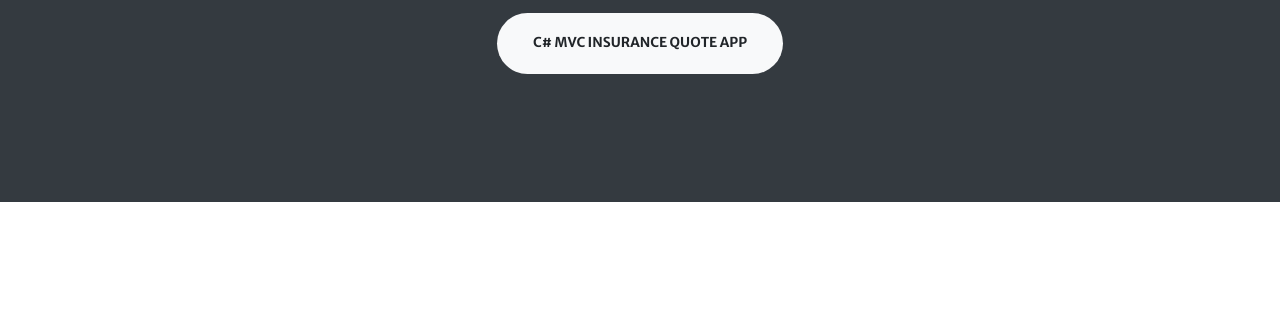
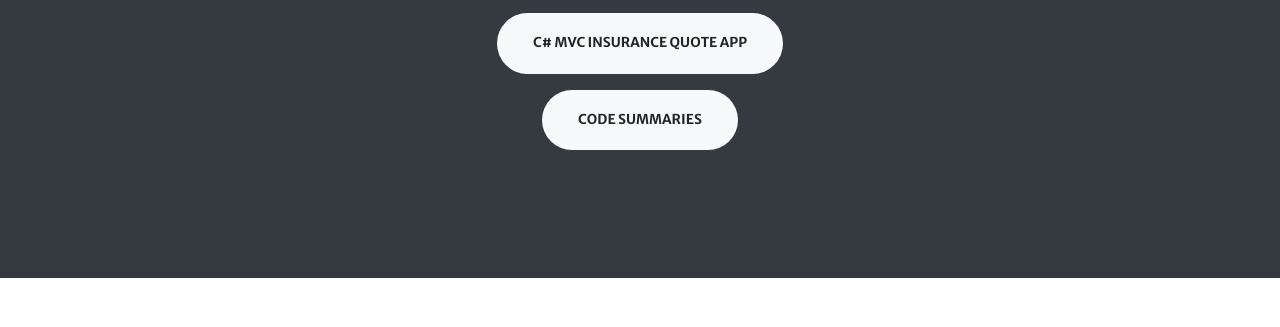
Before and after one commit to A-Wunderlich/A-Wunderlich.github.io, a website with bundled scripts: page index.html in a window 1280 px wide. Shown: the part 2207-2534 px from the top of the page. Built offline with nearby package versions, Linux system fonts and the light colour scheme.

Commit message:
add link to code summaries

```diff
--- a/index.html
+++ b/index.html
@@ -129,6 +129,7 @@
             <h2 class="mb-4">Projects!</h2>
             <div><a class="btn btn-light btn-xl" href="pizza.html">HTML/CSS/JS Pizza Maker Demo</a></div>
             <div><a class="btn btn-light btn-xl mt-3" href="https://github.com/A-Wunderlich/C-Sharp-Projects/tree/master/InsuranceQuoteMVC%20-%20Copy">C# MVC Insurance Quote App</a></div>
+            <div><a class="btn btn-light btn-xl mt-3" href="https://github.com/A-Wunderlich/Code-Summaries">Code Summaries</a></div>
         </div>
   </section>
 
```
